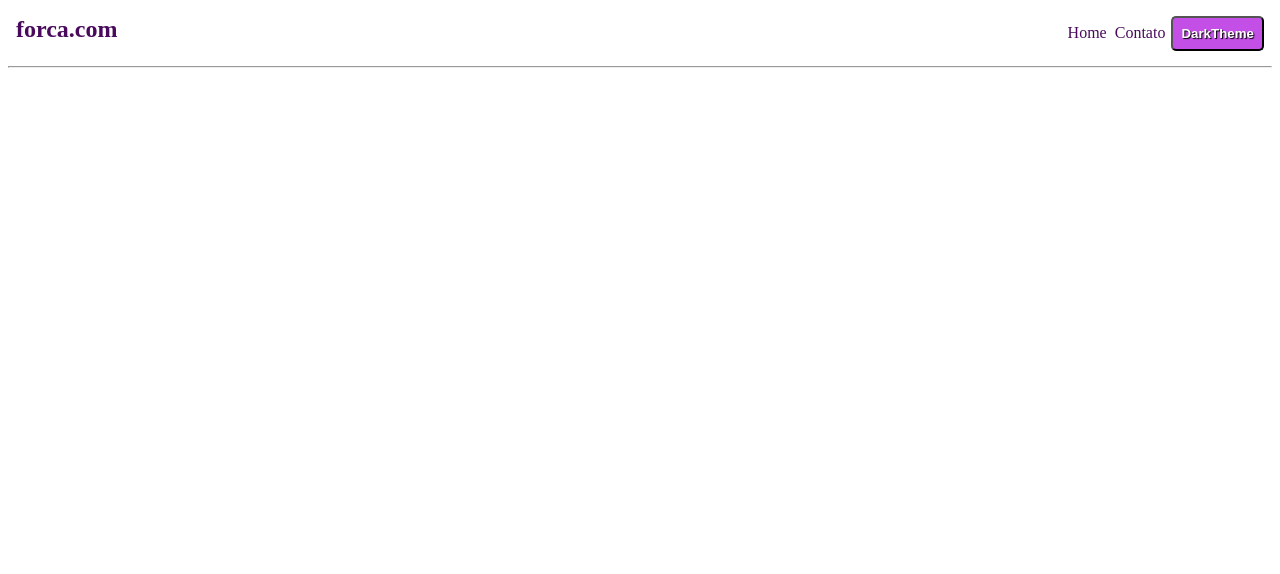
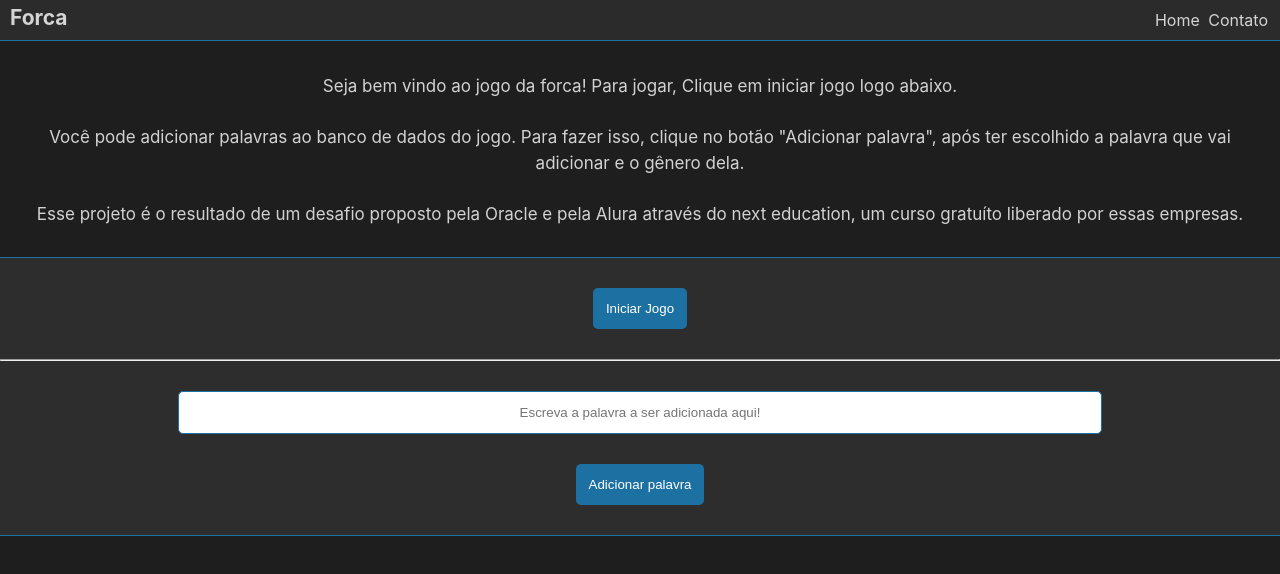
Before and after one commit to GabrielNatucci/-OracleNextEducation-Challenge2, a plain HTML site: page index.html in a window 1280 px wide. Drawn offline with Linux system fonts and the light colour scheme.

Commit message:
Adicionado botões do jogo; Adicionado canvas

```diff
--- a/CSS/style.css
+++ b/CSS/style.css
@@ -1,38 +1,104 @@
-:root{
-	--black: rgb(30,30,30);
+html{
+	overflow-x: hidden;
 }
+
+html::-webkit-scrollbar{
+	width: 0.8rem;
+}
+
+html::-webkit-scrollbar-track{
+	background: rgba(45,45,45);
+}
+
+html::-webkit-scrollbar-thumb{
+	background: lightgrey;
+	border-radius:20px;
+}
+
+
+*{
+	margin: 0;
+	padding: 0;
+}
+
+/* #32a7e5; */
+
+body {
+	font-family: -apple-system, BlinkMacSystemFont, 'Segoe UI', Roboto, Helvetica, Arial, sans-serif;
+  }
 
 header{
 	display: flex;
-	background-color: white;
+	background-color: rgba(45,45,45,.9);
+	justify-content: space-between;
+	width: 100%;
+	padding: 10px;
 	box-sizing: border-box;
-	text-items: center;
-	justify-content: space-between;
-	padding: 0.5rem;
-	height: 50px;
-	width: 100%;
-	top: 0; left: 0;right: 0;
+	border-bottom: 1px solid #1D70A2;
+	-webkit-user-select: none;
+	user-select: none;
+	position: fixed;
 }
 
 .menu{
 	margin: 0 2px 0 2px;
-	color: #490a5c;
+    color: rgba(255,255,255,.8);
 	text-decoration: none;
 }
 
-.btn{
-	color: #490a5c;
-	text-decoration: none;
-	padding: 0.5rem;
-	border-radius: 5px;
-    background-color: #c44fe7;
-    color: white;
-    text-shadow: 1px 1px 1px rgb(0, 0, 0);
-	/*text-weight: bold;*/
+.menu:hover{
+    color: rgba(255,255,255,.8);
+	transition:0.15s
 }
 
 .logo {
+	/* text-shadow: 2px 1px 1px rgba(255,255,255,0.2); */
+    color: rgba(255,255,255,.8);
+	font-size: 14px;
+	margin-top:-5px;
+}
 
-    color: #490a5c;
-    margin-top: -19.5px;
+.apresentar{
+	text-align: center;
+	background-color: #1E1E1E;
+	color: rgba(255,255,255,.8);
+	padding: 30px;
+	line-height: 1.5;
+	font-size: 17px;
+	box-sizing: border-box;
+	border-bottom: 1px solid #1D70A2;
 }
+
+.game{
+	padding: 0px;
+	text-align: center;
+	background-color: rgb(45,45,45);
+	border-bottom: 1px solid #1D70A2;
+}
+
+.gamecanvas{
+	background-color: #1E1E1E;
+}
+
+.botao{
+	padding: 13px;
+	margin: 30px 0 30px 0;
+	border-radius: 5px;
+	background-color: #1D70A2;
+    color: white;
+	border: none;
+}
+
+.botao:hover{
+	background-color: #4FA2D4;
+	transition:0.15s;
+}
+
+.text-input{
+	text-align: center;
+	margin: 30px 0 0px 0;
+	width: 70%;
+	padding:13px;
+	border-radius: 5px;
+	border: 1px solid #1D70A2;
+}
--- a/index.html
+++ b/index.html
@@ -10,18 +10,47 @@
 <body>
 	<header>
 		<div class = "logo">
-			<h2>forca.com</h2>
+			<h2>Forca</h2>
 		</div>
 
 		<div class = "navbar">
 			<nav>
 				<a href = "index.html" class = "menu">Home</a>
 				<a href = "contato.html" class = "menu">Contato</a>
-				<button type = "button" class = "btn"><b>DarkTheme</b></button>
 			</nav>
 		</div> <!-- nav bar -->
-	</header>
-	<hr>
+	</header> <!-- header-->
 
+	<div style="height:44px;background-color: #1E1E1E;"></div>
+
+	<main>
+		<section class = "apresentar">
+			<p>Seja bem vindo ao jogo da forca!
+			Para jogar, Clique em iniciar jogo logo abaixo.
+			<br><br>
+			Você pode adicionar palavras ao banco de dados do jogo.
+			Para fazer isso, clique no botão "Adicionar palavra",
+			após ter escolhido a palavra que vai adicionar e o gênero dela.
+			<br><br>
+			Esse projeto é o resultado de um desafio proposto pela Oracle e pela Alura
+			através do next education, um curso gratuíto liberado por essas empresas.
+			</p>
+		</section> <!--apresentacao-->
+
+		<section class = "game">
+			<input type = "button" value = "Iniciar Jogo" class = "botao"></input>
+			<hr>
+			<div class= = "addpalavra">
+				<input class = "text-input" type = "text-input" placeholder = "Escreva a palavra a ser adicionada aqui!"></input>
+				<div>
+					<input type = "button" value = "Adicionar palavra" class = "botao"></input>
+				</div> <!-- botao -->
+			</div> <!-- addPalavra -->
+		</section> <!-- game -->
+		<section class = "gamecanvas">
+			<canvas id="myCanvas" width="300" height="400"></canvas>
+		</section>
+
+	</main> <!--main-->
 </body>
 </html>
```
Also changed, not shown: JS/script.js (line endings or trailing spaces).
